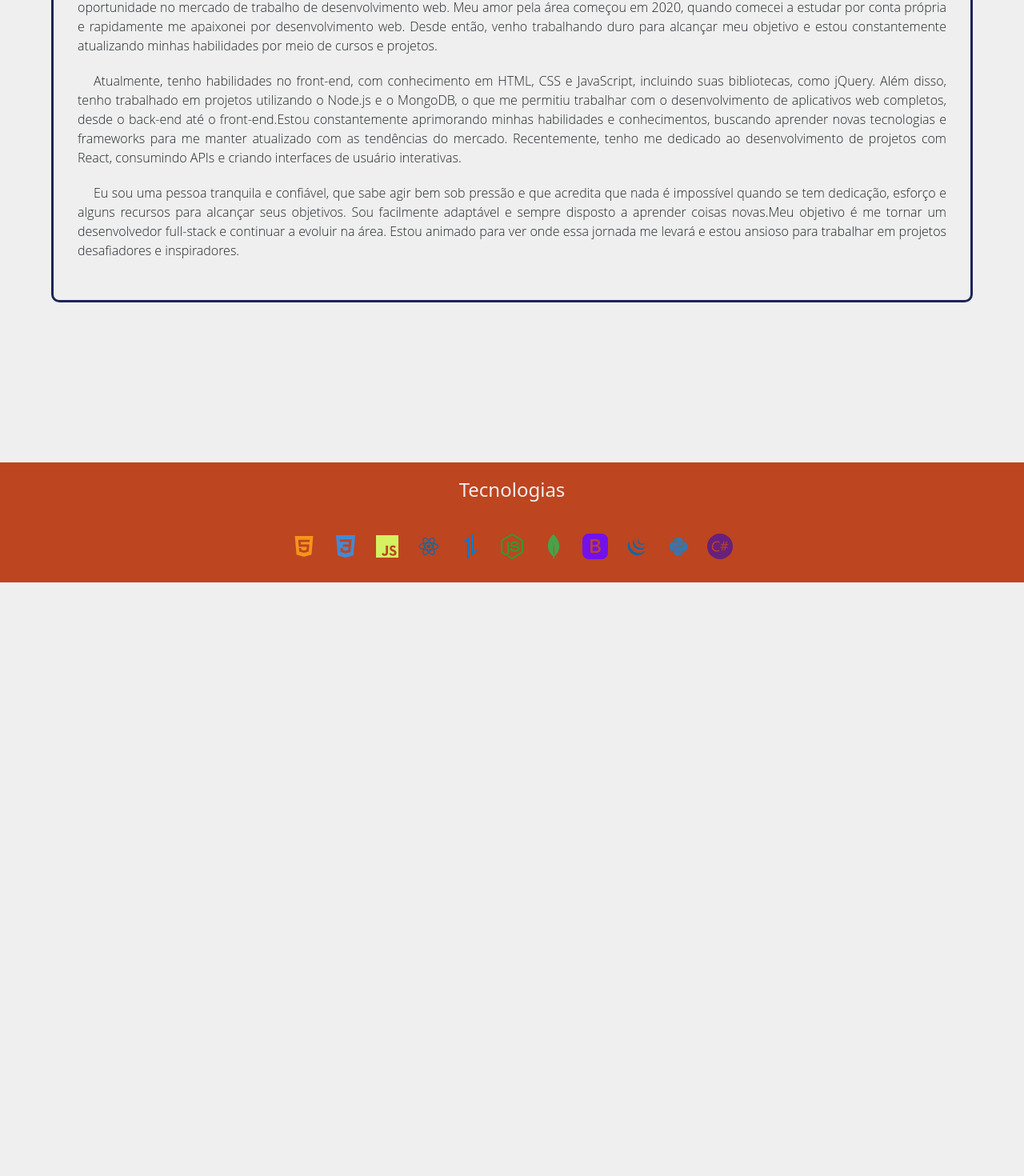
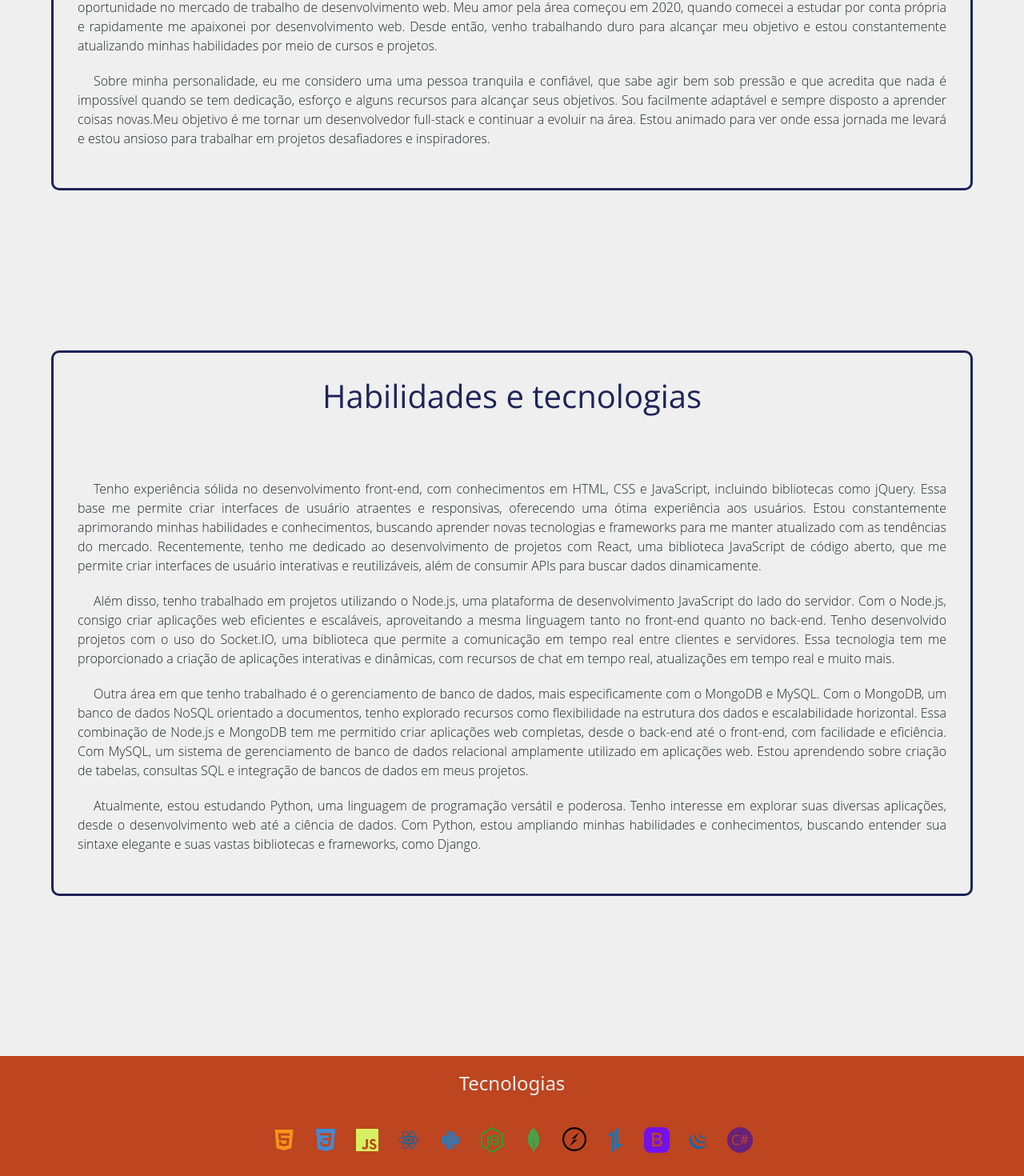
Before and after one commit to MichelRLima/Portfolio, a React (Create React App) app: page / in a window 1280 px wide. Shown: the part 784-2254 px from the top of the page at 80% size. Before the commit the page ends 1512 px from the top, so only its background shows below. Built offline with nearby package versions, Linux system fonts and the light colour scheme; a web font is replaced by a local one.

Commit message:
alterado texto na aba sobre

```diff
--- a/package.json
+++ b/package.json
@@ -13,6 +13,7 @@
     "react-icons": "^4.8.0",
     "react-router-dom": "^6.10.0",
     "react-scripts": "5.0.1",
+    "react-tooltip": "^5.18.0",
     "react-transition-group": "^4.4.5",
     "web-vitals": "^2.1.4"
   },
--- a/src/App.js
+++ b/src/App.js
@@ -8,9 +8,9 @@ import Contato from "./componentes/Contato";
 import { AiFillHtml5 } from 'react-icons/ai';
 import { IoLogoCss3, IoLogoJavascript } from 'react-icons/io5';
 import { DiJqueryLogo, DiReact, DiPython } from 'react-icons/di';
-import { SiCsharp, SiAxios, SiMongodb} from 'react-icons/si';
-import {FaBars, FaNodeJs} from 'react-icons/fa'
-import {BsBootstrapFill} from 'react-icons/bs'
+import { SiCsharp, SiAxios, SiMongodb, SiSocketdotio } from 'react-icons/si';
+import { FaBars, FaNodeJs } from 'react-icons/fa'
+import { BsBootstrapFill } from 'react-icons/bs'
 import { useState } from "react";
 
 function App() {
@@ -38,11 +38,11 @@ function App() {
 
           </div>
 
-    <div className="menuMobile" style={{display: showDiv ? 'block' : 'none'}}>
+          <div className="menuMobile" style={{ display: showDiv ? 'block' : 'none' }}>
             <Link onClick={() => setShowDiv(!showDiv)} to="/">Sobre</ Link>
             <Link onClick={() => setShowDiv(!showDiv)} to="componentes/projetos">Projetos</ Link>
 
-          <Link onClick={() => setShowDiv(!showDiv)}  to="componentes/contato">Contato</ Link>
+            <Link onClick={() => setShowDiv(!showDiv)} to="componentes/contato">Contato</ Link>
           </div>
 
         </div>
@@ -68,15 +68,16 @@ function App() {
 
               <AiFillHtml5 title="HTML5" size={32} color="#f59519" />
               <IoLogoCss3 title="CSS3" size={32} color="#428ad6" />
-      <IoLogoJavascript title="JavaScript" size={32} color="#d5f060"/>
-      <DiReact title="React" size={32} color="#0769ad"/>
-      <SiAxios title="Axios"size={32} color="#007ACC"/>
-      <FaNodeJs title="Node.js"size={32} color="#339933 "/>
-      <SiMongodb title="MongoDB"size={32} color="#47A248  "/>
-      <BsBootstrapFill title="Bootstrap"size={32} color="#7311ec" />
+              <IoLogoJavascript title="JavaScript" size={32} color="#d5f060" />
+              <DiReact title="React" size={32} color="#0769ad" />
+              <DiPython title="Python" size={32} color="#3776ab" />
+              <FaNodeJs title="Node.js" size={32} color="#339933 " />
+              <SiMongodb title="MongoDB" size={32} color="#47A248  " />
+              <SiSocketdotio title="SocketIO" size={30} color="#010101" />
+              <SiAxios title="Axios" size={32} color="#007ACC" />
+              <BsBootstrapFill title="Bootstrap" size={32} color="#7311ec" />
               <DiJqueryLogo title="jQuery" size={32} color="#0769ad" />
-      <DiPython title="Python" size={32} color="#3776ab"/>
-      <SiCsharp title="C#"size={32} color="#68217a"/>
+              <SiCsharp title="C#" size={32} color="#68217a" />
 
             </div>
           </div>
--- a/src/Sobre.js
+++ b/src/Sobre.js
@@ -1,13 +1,13 @@
 import styles from './sobre.module.css'
-import {AiFillLinkedin, AiFillGithub } from 'react-icons/ai';
+import { AiFillLinkedin, AiFillGithub } from 'react-icons/ai';
 import { useEffect } from 'react';
-function Sobre (){
+function Sobre() {
   useEffect(() => {
     // Ao montar o componente, rolar para o topo da página
     window.scrollTo(0, 0);
   }, []);
 
-return(
+  return (
     <>
       <div className={styles.Perfil}>
         <div className={styles.containerPerfil}></div>
@@ -28,7 +28,7 @@ return(
         </div>
 
 
-    <br/>
+        <br />
         <p>
           Olá, eu sou Michel, um estudante de 24 anos de Análise e Desenvolvimento de Sistemas
           que mora em Natal/RN e que está em busca de uma oportunidade no mercado de trabalho de
@@ -37,23 +37,59 @@ return(
           para alcançar meu objetivo e estou constantemente atualizando minhas habilidades por meio de cursos
           e projetos.
         </p>
+
+
+
         <p>
-    Atualmente, tenho habilidades no front-end, com conhecimento em HTML, CSS e JavaScript, incluindo
-    suas bibliotecas, como jQuery. Além disso, tenho trabalhado em projetos utilizando o Node.js e o
-    MongoDB, o que me permitiu trabalhar com o desenvolvimento de aplicativos web completos, desde o
-    back-end até o front-end.Estou constantemente aprimorando minhas habilidades e conhecimentos, buscando
-    aprender novas tecnologias e frameworks para me manter atualizado com as tendências do mercado. Recentemente,
-    tenho me dedicado ao desenvolvimento de projetos com React, consumindo APIs e criando interfaces
-    de usuário interativas.
-    </p>
-    <p>
-    Eu sou uma pessoa tranquila e confiável, que sabe agir bem sob pressão e que acredita
+          Sobre minha personalidade, eu me considero uma uma pessoa tranquila e confiável, que sabe agir bem sob pressão e que acredita
           que nada é impossível quando se tem dedicação, esforço e alguns recursos para alcançar
           seus objetivos. Sou facilmente adaptável e sempre disposto a aprender coisas novas.Meu
           objetivo é me tornar um desenvolvedor full-stack e continuar a evoluir na área. Estou
           animado para ver onde essa jornada me levará e estou ansioso para trabalhar em projetos
           desafiadores e inspiradores.
         </p>
+
+
+
+
+
+      </div>
+
+      <div className={styles.containerTexto}>
+        <div className={styles.containerTitulo}>
+          <h1 className={styles.titulo}>Habilidades e tecnologias</h1>
+        </div>
+
+
+        <br />
+        <br />
+
+        <p>Tenho experiência sólida no desenvolvimento front-end, com conhecimentos em HTML, CSS e JavaScript,
+          incluindo bibliotecas como jQuery. Essa base me permite criar interfaces de usuário atraentes e responsivas,
+          oferecendo uma ótima experiência aos usuários. Estou constantemente aprimorando minhas habilidades e
+          conhecimentos, buscando aprender novas tecnologias e frameworks para me manter atualizado com as tendências
+          do mercado. Recentemente, tenho me dedicado ao desenvolvimento de projetos com React, uma biblioteca JavaScript
+          de código aberto, que me permite criar interfaces de usuário interativas e reutilizáveis, além de consumir
+          APIs para buscar dados dinamicamente.</p>
+
+        <p>Além disso, tenho trabalhado em projetos utilizando o Node.js, uma plataforma de desenvolvimento JavaScript do
+          lado do servidor. Com o Node.js, consigo criar aplicações web eficientes e escaláveis, aproveitando a mesma
+          linguagem tanto no front-end quanto no back-end. Tenho desenvolvido projetos com o uso do Socket.IO, uma
+          biblioteca que permite a comunicação em tempo real entre clientes e servidores. Essa tecnologia tem me
+          proporcionado a criação de aplicações interativas e dinâmicas, com recursos de chat em tempo real,
+          atualizações em tempo real e muito mais.</p>
+
+        <p>Outra área em que tenho trabalhado é o gerenciamento de banco de dados, mais especificamente com o MongoDB e
+          MySQL. Com o MongoDB, um banco de dados NoSQL orientado a documentos, tenho explorado recursos como flexibilidade
+          na estrutura dos dados e escalabilidade horizontal. Essa combinação de Node.js e MongoDB tem me permitido criar
+          aplicações web completas, desde o back-end até o front-end, com facilidade e eficiência. Com MySQL, um
+          sistema de gerenciamento de banco de dados relacional amplamente utilizado em aplicações web.
+          Estou aprendendo sobre criação de tabelas, consultas SQL e integração de bancos de dados em meus projetos.</p>
+
+        <p>Atualmente, estou estudando Python, uma linguagem de programação versátil e poderosa. Tenho interesse em
+          explorar suas diversas aplicações, desde o desenvolvimento web até a ciência de dados. Com Python, estou
+          ampliando minhas habilidades e conhecimentos, buscando entender sua sintaxe elegante e suas vastas bibliotecas
+          e frameworks, como Django.</p>
 
 
 
```
Also changed, not shown: src/componentes/Projetos.js (+76 -47 lines), src/componentes/projetos.module.css (+122 -73 lines), src/images/Chat.PNG (added), 1 other file (tests, documents, lock files or other folders). Lines whose indentation alone changed are shown as unchanged.
